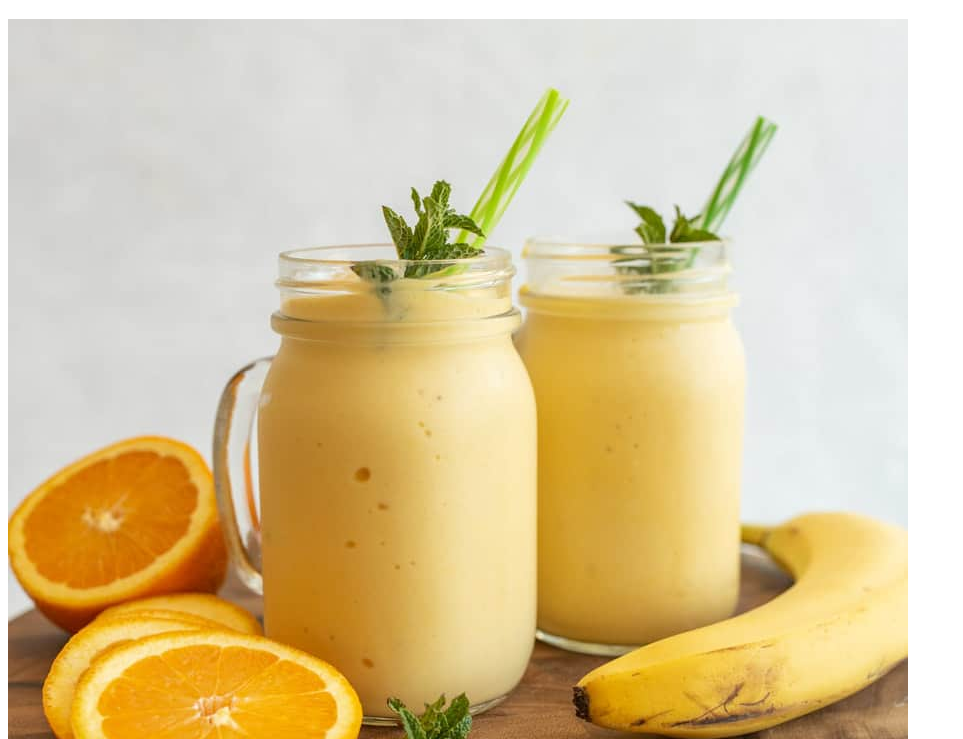
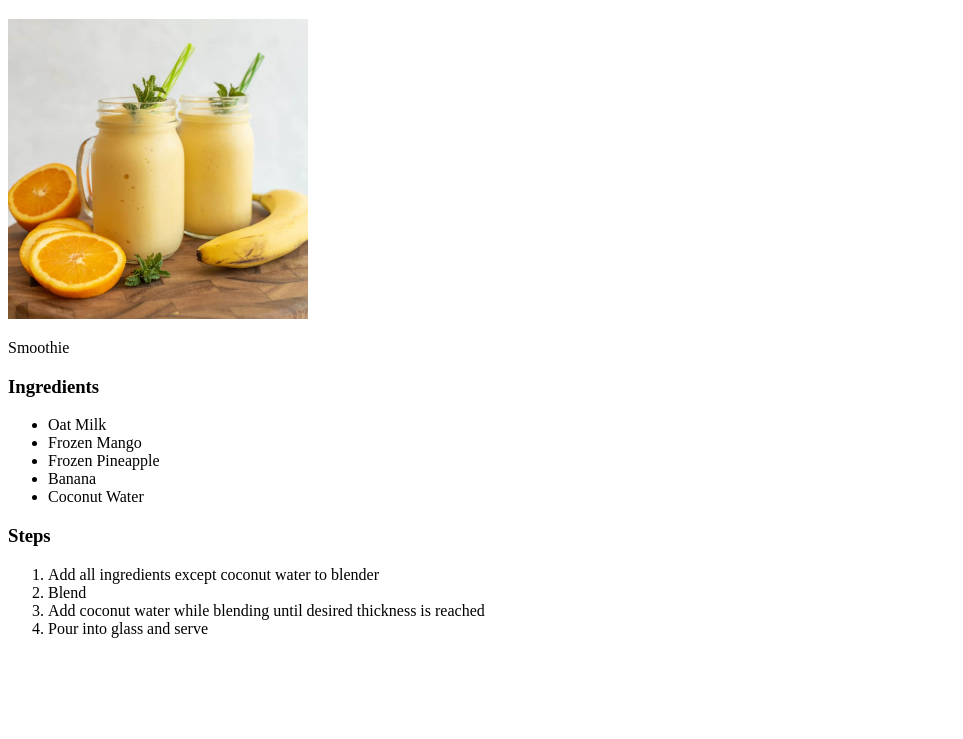
Before and after one commit to kylerobertchandler/odin-recipes, a plain HTML site: page recipes/smoothie.html in a window 1280 px wide. Shown: the part 61-800 px from the top of the page, without its empty margins (0-963 px from the left). Drawn offline with Linux system fonts and the light colour scheme.

Commit message:
Fix Smoothie link in index.html and fix Smoothie image size in smoothie.html

```diff
--- a/recipes/smoothie.html
+++ b/recipes/smoothie.html
@@ -7,7 +7,7 @@
 </head>
 <body>
     <h1>Smoothie</h1>
-    <img src="../images/smoothie.jpeg" alt="Smoothie on board with fruit">
+    <img src="../images/smoothie.jpeg" alt="Smoothie on board with fruit" width="300" height="300">
     <p>Smoothie</p>
     <h3>Ingredients</h3>
     <ul>
```
Also changed, not shown: index.html (+1 -1 lines).
